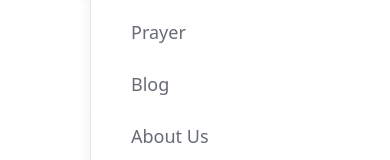
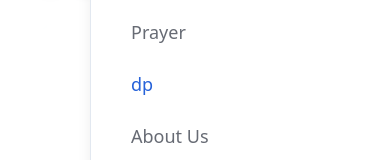
Before and after one commit to Junman140/tph-main, a Next.js app: page /customize in a window 390 px wide. Both pictures are taken after a click on the button "Open menu". Shown: the part 310-470 px from the top of the page. Built offline with nearby package versions, Linux system fonts and the light colour scheme; no server answers.

Commit message:
nav customization for mobile

```diff
--- a/app/customize/page.tsx
+++ b/app/customize/page.tsx
@@ -254,7 +254,7 @@ export default function DPBannerCustomizer() {
                   {userImage && userName.trim() && (
                     <Button
                       onClick={downloadBanner}
-                      className="w-full mt-4 bg-lime-500 hover:bg-lime-600 text-black font-semibold"
+                      className="w-full mt-4 bg-lime-500 hover:bg-blue-600 text-black font-semibold"
                     >
                       <Download className="w-4 h-4 mr-2" />
                       Download Banner
--- a/components/layout/main-nav.tsx
+++ b/components/layout/main-nav.tsx
@@ -209,13 +209,13 @@ export function MainNav() {
                         Prayer
                       </Link>
                       <Link
-                        href="/blog"
+                        href="/customize"
                         className={`text-lg font-medium hover:text-primary ${
-                          pathname === "/blog" ? "text-primary" : "text-foreground/60"
+                          pathname === "/customize" ? "text-primary" : "text-foreground/60"
                         }`}
                         onClick={() => setIsOpen(false)}
                       >
-                        Blog
+                        dp
                       </Link>
                       <Link
                         href="/about"
```
